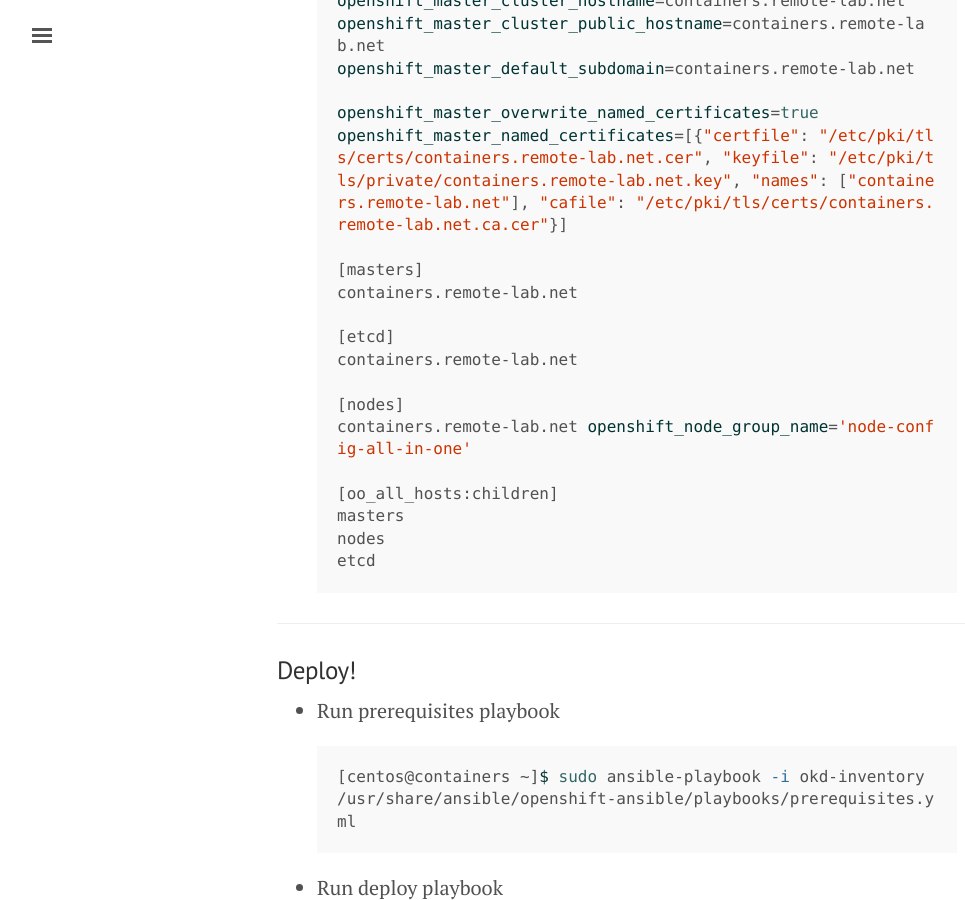
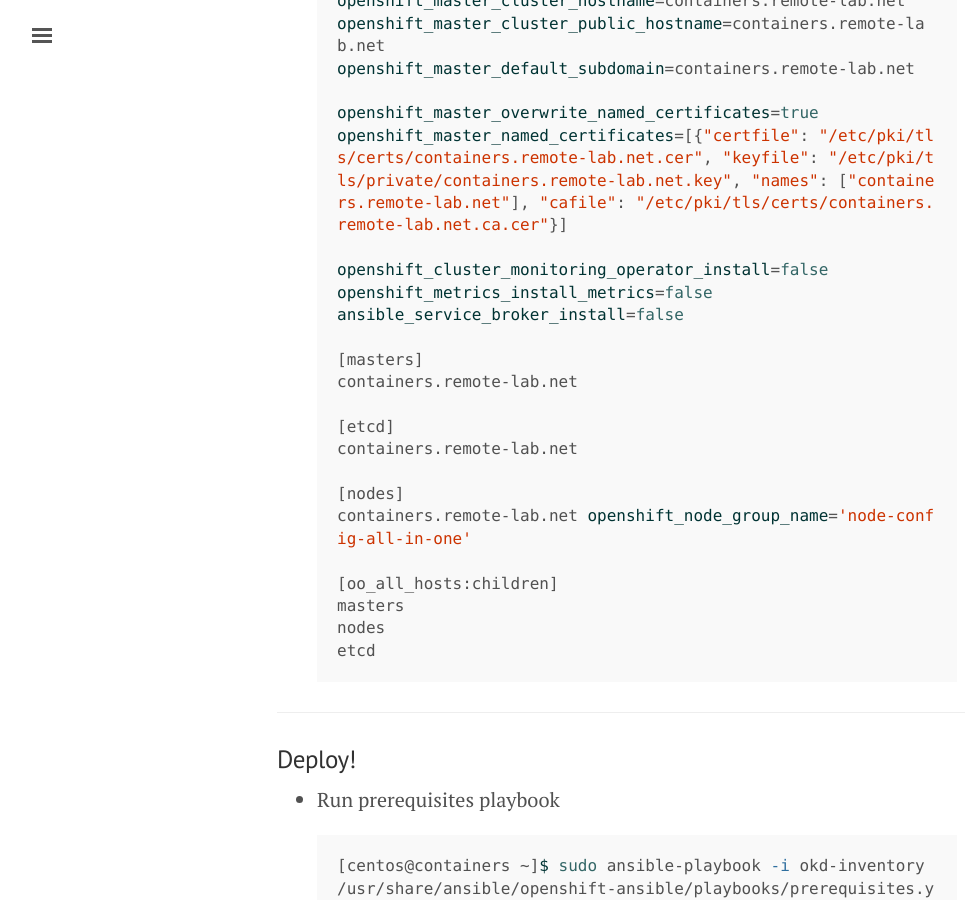
Before and after one commit to mcornea/mcornea.github.io, a Jekyll site: the page built from _posts/2019-01-15-deploying-aio-okd-3.11.markdown, in a window 1280 px wide and 900 px high, scrolled down 3508 px. Shown: the whole window, without its empty margins (3-968 px from the left). Built offline with Jekyll 4.4.1, drawn with Linux system fonts in a browser that asks for light colours; comment, search, counter and statistics services are not loaded.

Commit message:
disable unneeded services in okd installation

```diff
--- a/_posts/2019-01-15-deploying-aio-okd-3.11.markdown
+++ b/_posts/2019-01-15-deploying-aio-okd-3.11.markdown
@@ -124,6 +124,10 @@
 openshift_master_overwrite_named_certificates=true
 openshift_master_named_certificates=[{"certfile": "/etc/pki/tls/certs/containers.remote-lab.net.cer", "keyfile": "/etc/pki/tls/private/containers.remote-lab.net.key", "names": ["containers.remote-lab.net"], "cafile": "/etc/pki/tls/certs/containers.remote-lab.net.ca.cer"}]
 
+openshift_cluster_monitoring_operator_install=false
+openshift_metrics_install_metrics=false
+ansible_service_broker_install=false
+
 [masters]
 containers.remote-lab.net
 
```
